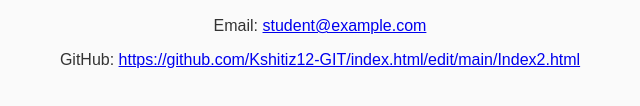
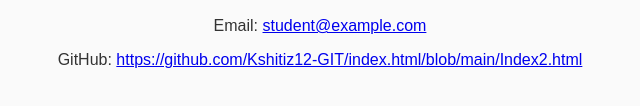
Before and after one commit to Kshitiz12-GIT/index.html, a plain HTML site: page Index2.html in a window 1280 px wide. Shown: the part 934-1040 px from the top of the page, 320-960 px from the left. Drawn offline with Linux system fonts and the light colour scheme.

Commit message:
Index2.html

```diff
--- a/Index2.html
+++ b/Index2.html
@@ -120,7 +120,7 @@
     <section id="contact" class="section">
         <h2>Contact Me</h2>
         <p>Email: <a href="mailto:student@example.com">student@example.com</a></p>
-        <p>GitHub: <a href="https://github.com/yourusername" target="_blank">https://github.com/Kshitiz12-GIT/index.html/edit/main/Index2.html</a></p>
+        <p>GitHub: <a href="https://github.com/yourusername" target="_blank">https://github.com/Kshitiz12-GIT/index.html/blob/main/Index2.html</a></p>
     </section>
 
 
```
